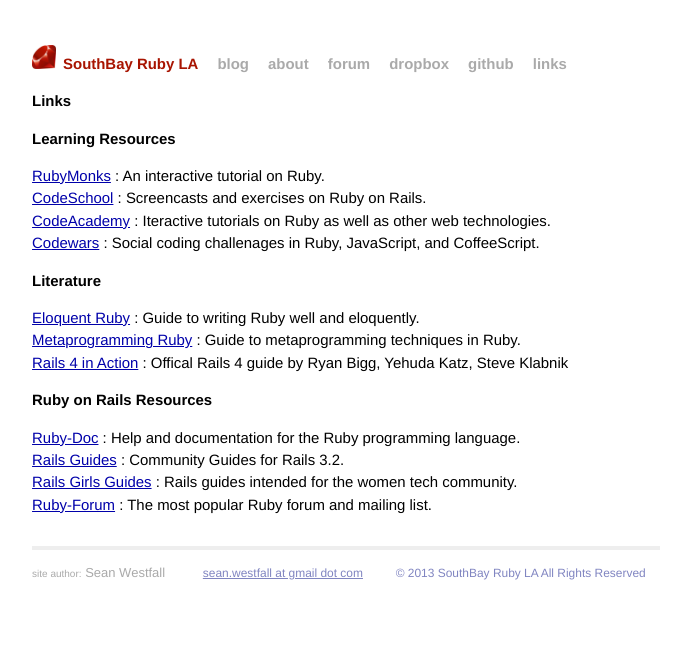
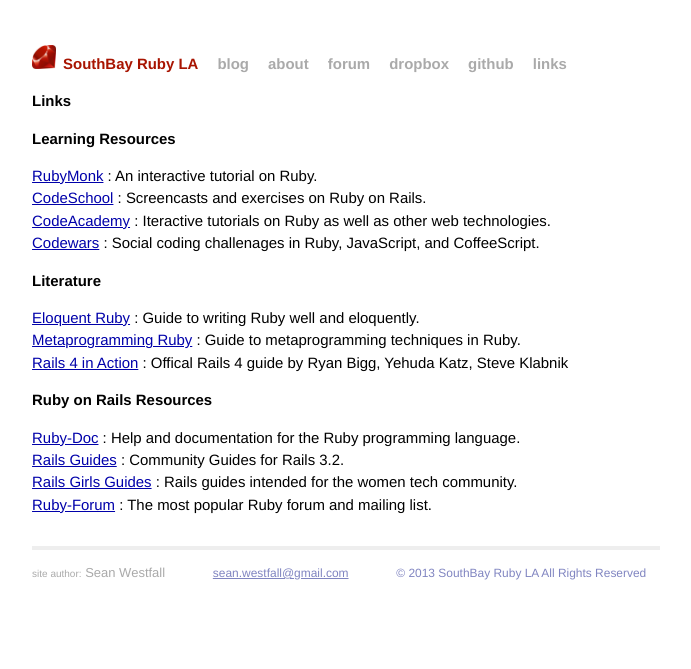
Before and after one commit to southbayrubyla/southbayrubyla.github.com, a Jekyll site: the page built from links.html, in a window 1280 px wide. Shown: the top 669 px of the page, without its empty margins (294-985 px from the left). Built offline with Jekyll 4.4.1, drawn with Linux system fonts in a browser that asks for light colours.

Commit message:
update 6/6/2013

```diff
--- a/_layouts/default.html
+++ b/_layouts/default.html
@@ -38,12 +38,12 @@
               </div>
               <div class="contact">
                 <p>
-                  <a style="position:relative;left:15px" href="mailto:sean.westfall@gmail.com">sean.westfall at gmail dot com</a><br />
+                  <a style="position:relative;left:25px" href="mailto:sean.westfall@gmail.com">sean.westfall@gmail.com</a><br />
                 </p>
               </div>
               <div class="contact"i>
                 <p>
-                  <a style="position:relative;left:25px">© 2013 SouthBay Ruby LA All Rights Reserved</a><br />
+                  <a style="position:relative;left:50px">© 2013 SouthBay Ruby LA All Rights Reserved</a><br />
                 </p>
               </div>
             </div>
--- a/links.html
+++ b/links.html
@@ -8,7 +8,7 @@
   <ul class="posts">
   <h3>Learning Resources</h3>
   <p>
-  <a href="http://rubymonk.com/">RubyMonks</a> : An interactive tutorial on Ruby.<br>
+  <a href="http://rubymonk.com/">RubyMonk</a> : An interactive tutorial on Ruby.<br>
   <a href="http://codeschool.com/">CodeSchool</a> : Screencasts and exercises on Ruby on Rails.<br>
   <a href="http://www.codecademy.com/">CodeAcademy</a> : Iteractive tutorials on Ruby as well as other web technologies.<br>
   <a href="http://www.codewa.rs/">Codewars</a> : Social coding challenages in Ruby, JavaScript, and CoffeeScript.<br>
```
Also changed, not shown: 1914089.png (deleted), bigr.jpg (deleted), ruby-logo-34.png (deleted), ruby.png (deleted).
